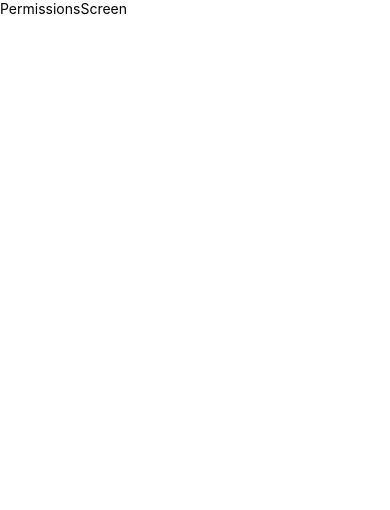
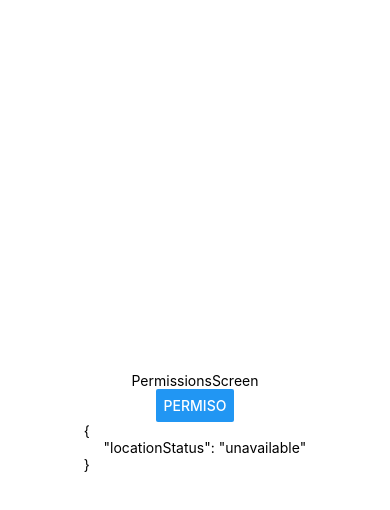
Before and after one commit to Paserno/MERNN-Frontend-Movil-secund, a React Native app: screen /PermissionsScreen in a window 390 px wide. Shown: the top 510 px of the page. Built offline with nearby package versions, Linux system fonts and the light colour scheme.

Commit message:
Revisar Permisos de GPS

```diff
--- a/App.tsx
+++ b/App.tsx
@@ -2,12 +2,24 @@
 import React from 'react';
 import { NavigationContainer } from '@react-navigation/native';
 import { Navigator } from './src/navigatior/Navigator';
+import { PermissionsProvider } from './src/context/PermissionsContext';
 
+
+const AppState = ({ children }: any) => {
+
+  return (
+    <PermissionsProvider>
+      { children }
+    </PermissionsProvider>
+  )
+}
 
 const App = () => {
   return (
     <NavigationContainer>
-      <Navigator />
+      <AppState>
+        <Navigator />
+      </AppState>
     </NavigationContainer>
   )
 }
--- /dev/null
+++ b/src/context/PermissionsContext.tsx
@@ -0,0 +1,86 @@
+import React, { createContext, useEffect, useState } from 'react';
+import { PERMISSIONS, PermissionStatus, request, check } from 'react-native-permissions';
+import { AppState, Platform } from 'react-native';
+
+export interface PermissionsState {
+    locationStatus: PermissionStatus
+}
+
+export const PermissionInitState: PermissionsState = {
+    locationStatus: 'unavailable',
+}
+
+type PermissionsContextProps = {
+    permissions: PermissionsState;
+    askLocationPermission: () => void;
+    checkLocationPermission: () => void;
+}
+
+export const PermissionsContext = createContext({} as PermissionsContextProps);
+
+
+export const PermissionsProvider = ({ children }: any) => {
+
+    const [permissions, setPermissions] = useState( PermissionInitState );
+
+    useEffect(() => {
+
+        AppState.addEventListener('change', state => {
+
+            if( state !== 'active') return;
+
+            checkLocationPermission();
+        })
+
+    }, [])
+
+
+    const askLocationPermission = async() => {
+
+        let permissionStatus: PermissionStatus;
+
+        if( Platform.OS === 'ios' ){
+
+            permissionStatus = await request( PERMISSIONS.IOS.LOCATION_WHEN_IN_USE );
+
+          } else {
+            permissionStatus = await request( PERMISSIONS.ANDROID.ACCESS_FINE_LOCATION );
+          }
+
+          setPermissions({
+              ...permissions,
+              locationStatus: permissionStatus
+          })
+
+    }
+
+    const checkLocationPermission = async() => {
+
+        let permissionStatus: PermissionStatus;
+
+        if( Platform.OS === 'ios' ){
+
+            permissionStatus = await check( PERMISSIONS.IOS.LOCATION_WHEN_IN_USE );
+
+          } else {
+            permissionStatus = await check( PERMISSIONS.ANDROID.ACCESS_FINE_LOCATION );
+          }
+          setPermissions({
+            ...permissions,
+            locationStatus: permissionStatus
+        })
+    }
+
+
+
+
+    return (
+        <PermissionsContext.Provider value={{
+            permissions,
+            askLocationPermission,
+            checkLocationPermission,
+        }}>
+            { children }
+        </PermissionsContext.Provider>
+    )
+}
--- a/src/navigatior/Navigator.tsx
+++ b/src/navigatior/Navigator.tsx
@@ -8,6 +8,7 @@
 export const Navigator = () => {
   return (
     <Stack.Navigator
+      initialRouteName='PermissionsScreen'
         screenOptions={{
             headerShown: false,
             cardStyle:{
--- a/src/pages/PermissionsScreen.tsx
+++ b/src/pages/PermissionsScreen.tsx
@@ -1,10 +1,35 @@
-import React from 'react'
-import { Text, View } from 'react-native'
+import React, { useContext } from 'react'
+import { Button, Platform, StyleSheet, Text, View } from 'react-native'
+import { PermissionsContext } from '../context/PermissionsContext';
 
 export const PermissionsScreen = () => {
+
+  const { permissions, askLocationPermission } = useContext( PermissionsContext );
+
+
+
   return (
-    <View>
+    <View style={ styles.container }>
         <Text>PermissionsScreen</Text>
+
+        <Button
+          title='Permiso'
+          onPress={ askLocationPermission }
+        />
+
+        <Text>
+          { JSON.stringify(permissions, null, 5)}
+        </Text>
+
     </View>
   )
 }
+
+
+const styles = StyleSheet.create({
+    container:{
+      flex: 1,
+      justifyContent: 'center',
+      alignItems: 'center'
+    }
+});
```
